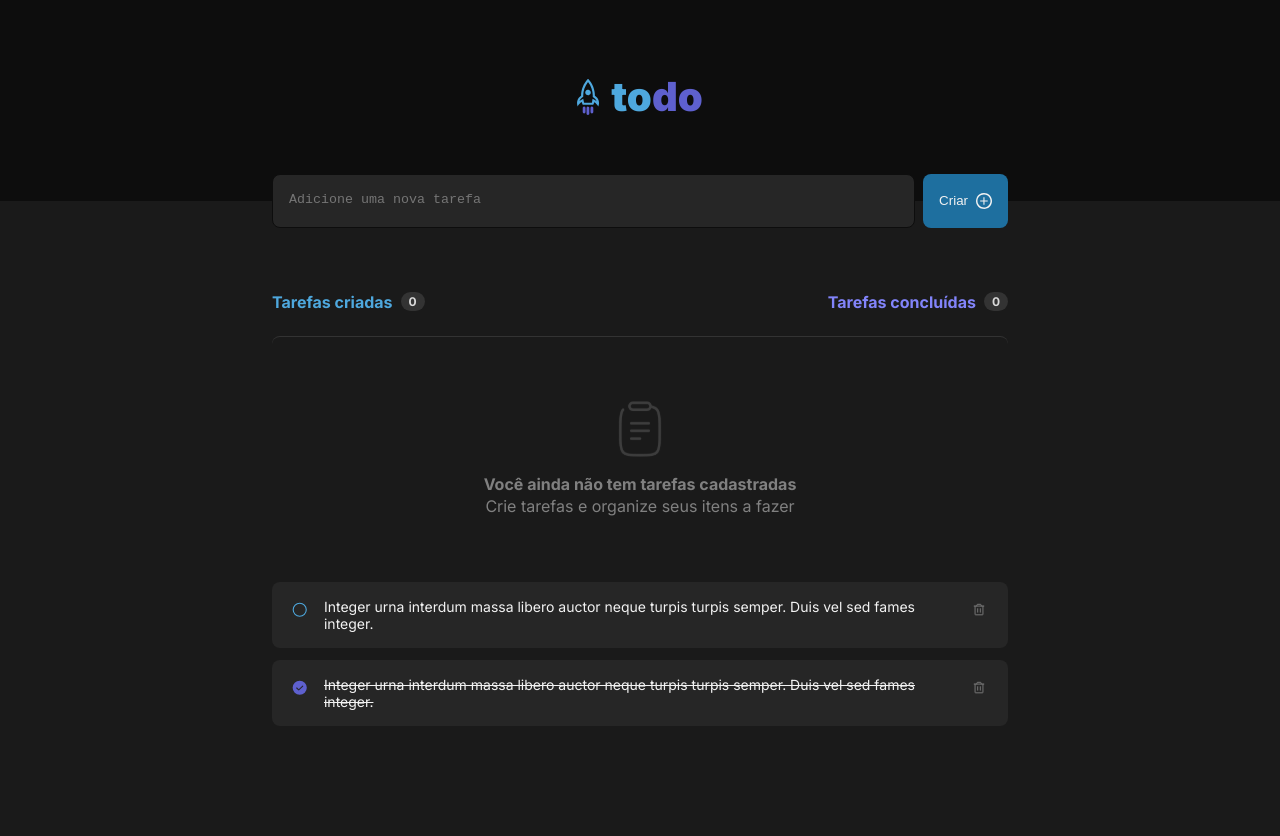
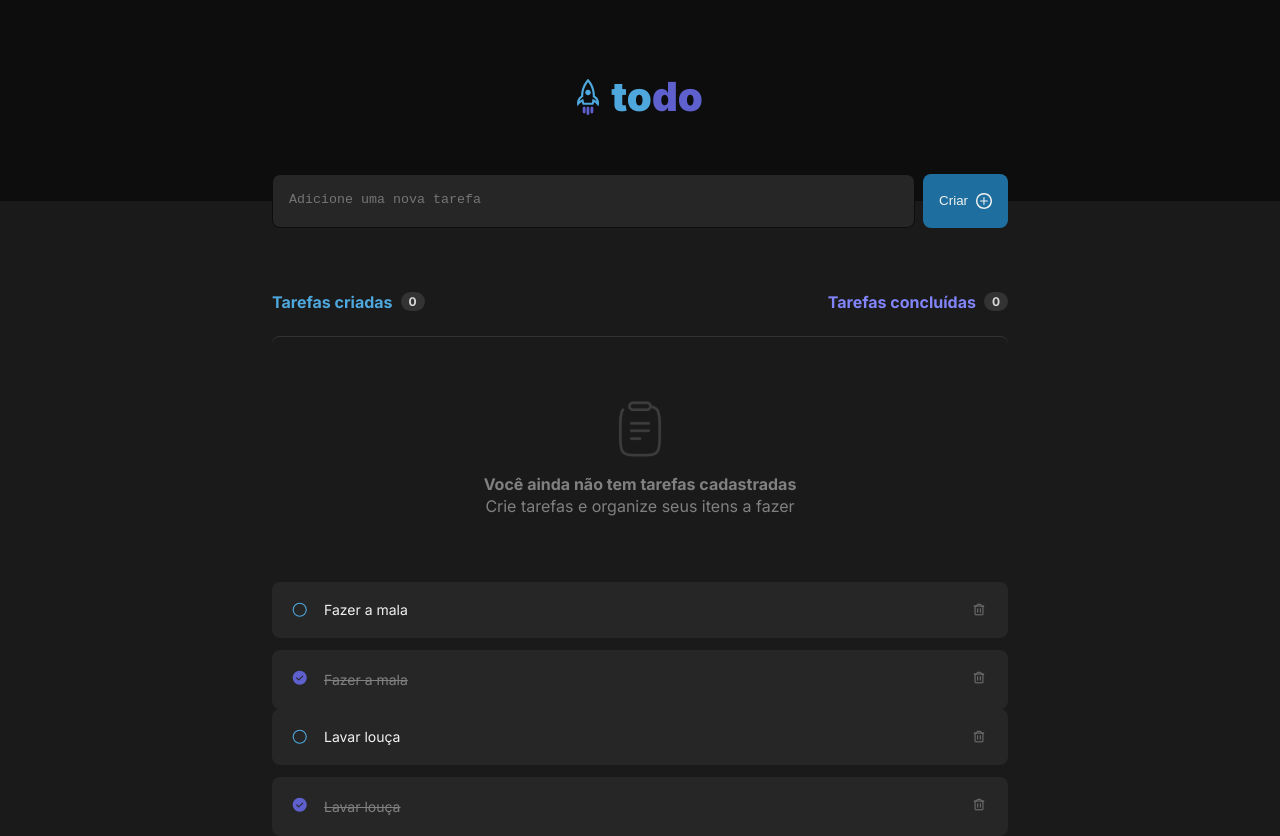
Before and after one commit to betinablum/ToDoList_Desafio01, a React (Vite) app: page / in a window 1280 px wide. Before the commit the page ends 800 px from the top, so only its background shows below. Built offline with nearby package versions, Linux system fonts and the light colour scheme.

Commit message:
adjust tasklist

```diff
--- a/src/App.jsx
+++ b/src/App.jsx
@@ -1,17 +1,49 @@
 import { Header } from './components/Header';
 import { TaskList } from './components/TaskList';
+import { Task } from './components/Task';
 import styles from './App.module.css'
 import './global.css';
 import { Input } from './components/Input';
 
+const tasks = [
+  {
+    id: 1,
+    isCompleted: false,
+    content: "Fazer a mala",
+  },
+  {
+    id: 2,
+    isCompleted: true,
+    content: "Lavar louça",
+  },
+]
+
 export function App() {
-
+  // const tasks = useState([
+  //   {
+  //     id: 1,
+  //     isCompleted: false,
+  //     content: "Fazer a mala",
+  //   },
+  //   {
+  //     id: 2,
+  //     isCompleted: true,
+  //     content: "Lavar louça",
+  //   },
+  // ])
   return (
     <div>
       <Header />
       <div className={styles.wrapper}>
         <Input />
         <TaskList />
+        {tasks.map(task => {
+          return (
+            <Task
+              content={task.content}
+            />
+          )
+        })}
       </div>
     </div>
 
--- a/src/components/Input.jsx
+++ b/src/components/Input.jsx
@@ -2,8 +2,13 @@ import styles from './Input.module.css'
 import plus from '../assets/plus.svg'
 
 export function Input() {
+    function handleCreateNewTask() {
+        event.preventDefault()
+        console.log('Oi')
+    }
+
     return (
-        <form className={styles.addTask}>
+        <form onClick={handleCreateNewTask} className={styles.addTask}>
             <textarea placeholder='Adicione uma nova tarefa'>
 
             </textarea>
--- /dev/null
+++ b/src/components/Task.jsx
@@ -0,0 +1,33 @@
+import styles from './task.module.css'
+import { CheckCircle, Circle, Trash } from 'phosphor-react'
+
+export function Task ( {content} ){
+    return(
+        <ul className={styles.taskList}>
+            <li className={styles.uncompleted}>
+                <div className={styles.taskContent}>
+                    <span>
+                        <Circle size={17.45}/>
+                    </span>
+                    {content}
+                </div>
+
+                <button title='Deletar tarefa'>
+                    <Trash size={14} />
+                </button>
+
+            </li>
+            <li className={styles.completed}>
+                <div className={styles.taskContent}>
+                    <span>
+                        <CheckCircle size={17.45} weight='fill'/>
+                    </span>
+                    {content}
+                </div>
+                <button title='Deletar tarefa'>
+                    <Trash size={14} />
+                </button>
+            </li>
+        </ul>
+    )
+}
--- /dev/null
+++ b/src/components/Task.module.css
@@ -0,0 +1,73 @@
+.taskList {
+    display: flex;
+    flex-direction: column;
+    gap: 12px;
+    list-style-type: none;
+    font-size: 14px;
+}
+
+.taskList li{
+    background: var(--gray-500);
+    width: 736px;
+    padding: 16px;
+    border-radius: 8px;
+    color: var(--gray-100);
+    display: flex;
+    justify-content: space-between;
+}
+
+.taskContent {
+    display: flex;
+    align-items: center;
+    gap: 12px;
+}
+
+.taskList .uncompleted .taskContent span{
+    background: transparent;
+    color: var(--blue);
+    border: 0;
+    border-radius: 999px;
+    margin: 3.27px;
+    height: 17.45px;
+}
+
+.taskList .uncompleted .taskContent span:hover{
+    background: rgba(78, 168, 222, 0.2);
+}
+
+.taskList .completed .taskContent{
+    color: var(--gray-300);
+    text-decoration: line-through;
+}
+
+.taskList .completed .taskContent span {
+    background: transparent;
+    color: var(--purple-dark);
+    border: 0;
+    padding: 3.27px;
+    transition: 0.2s;
+}
+
+.taskList .completed .taskContent span:hover {
+    background: transparent;
+    color: var(--purple);
+    border: 0;
+}
+
+.taskList button {
+    background: transparent;
+    border: 0;
+    border-radius: 4px;
+    color: var(--gray-300);
+    cursor: pointer;
+    padding: 5px 5.52px 5px 6px;
+    line-height: 0;
+    height: 24px;
+    transition: 0.2s;
+
+}
+
+.taskList button:hover{
+    color: var(--red);
+    background: var(--gray-400);
+}
--- a/src/components/TaskList.jsx
+++ b/src/components/TaskList.jsx
@@ -1,6 +1,6 @@
 import styles from './TaskList.module.css'
 import Clipboard from '../assets/clipboard.svg'
-import { CheckCircle, Circle, Trash } from 'phosphor-react'
+import { Task } from './Task'
 
 
 
@@ -17,32 +17,11 @@ export function TaskList() {
                     <span>0</span>
                 </div>
             </div>
-        <div className={styles.empty}>
-            <img src={Clipboard} alt="ícone prancheta" />
-            <strong>Você ainda não tem tarefas cadastradas </strong>
-            <p>Crie tarefas e organize seus itens a fazer</p>
-        </div>
-        <ul className={styles.taskList}>
-            <li className={styles.uncompleted}>
-                <span>
-                    <Circle size={17.45}/>
-                </span>
-                Integer urna interdum massa libero auctor neque turpis turpis semper. Duis vel sed fames integer.
-                <button title='Deletar tarefa'>
-                    <Trash size={14} />
-                </button>
-
-            </li>
-            <li className={styles.completed}>
-                <span>
-                    <CheckCircle size={17.45} weight='fill'/>
-                </span>
-                Integer urna interdum massa libero auctor neque turpis turpis semper. Duis vel sed fames integer.
-                <button title='Deletar tarefa'>
-                    <Trash size={14} />
-                </button>
-            </li>
-        </ul>
+            <div className={styles.empty}>
+                <img src={Clipboard} alt="ícone prancheta" />
+                <strong>Você ainda não tem tarefas cadastradas </strong>
+                <p>Crie tarefas e organize seus itens a fazer</p>
+            </div>
         </div>
 
     )
--- a/src/components/TaskList.module.css
+++ b/src/components/TaskList.module.css
@@ -65,71 +65,3 @@
     height: 56px;
     margin-bottom: 16px;
 }
-
-.taskList {
-    display: flex;
-    flex-direction: column;
-    gap: 12px;
-    list-style-type: none;
-    font-size: 14px;
-}
-
-.taskList li{
-    background: var(--gray-500);
-    padding: 16px;
-    border-radius: 8px;
-    color: var(--gray-100);
-    display: flex;
-    gap: 12px;
-    align-items: flex-start;
-}
-
-.taskList .uncompleted > span{
-    background: transparent;
-    color: var(--blue);
-    border: 0;
-    border-radius: 999px;
-    margin: 3.27px;
-    height: 17.45px;
-}
-
-.uncompleted > span:hover{
-    background: rgba(78, 168, 222, 0.2);
-}
-
-.completed {
-    color: var(--gray-300);
-    text-decoration: line-through;
-}
-
-.completed > span {
-    background: transparent;
-    color: var(--purple-dark);
-    border: 0;
-    padding: 3.27px;
-    transition: 0.2s;
-}
-
-.completed > span:hover {
-    background: transparent;
-    color: var(--purple);
-    border: 0;
-}
-
-.taskList button {
-    background: transparent;
-    border: 0;
-    border-radius: 4px;
-    color: var(--gray-300);
-    cursor: pointer;
-    padding: 5px 5.52px 5px 6px;
-    line-height: 0;
-    height: 24px;
-    transition: 0.2s;
-
-}
-
-.taskList button:hover{
-    color: var(--red);
-    background: var(--gray-400);
-}
```
